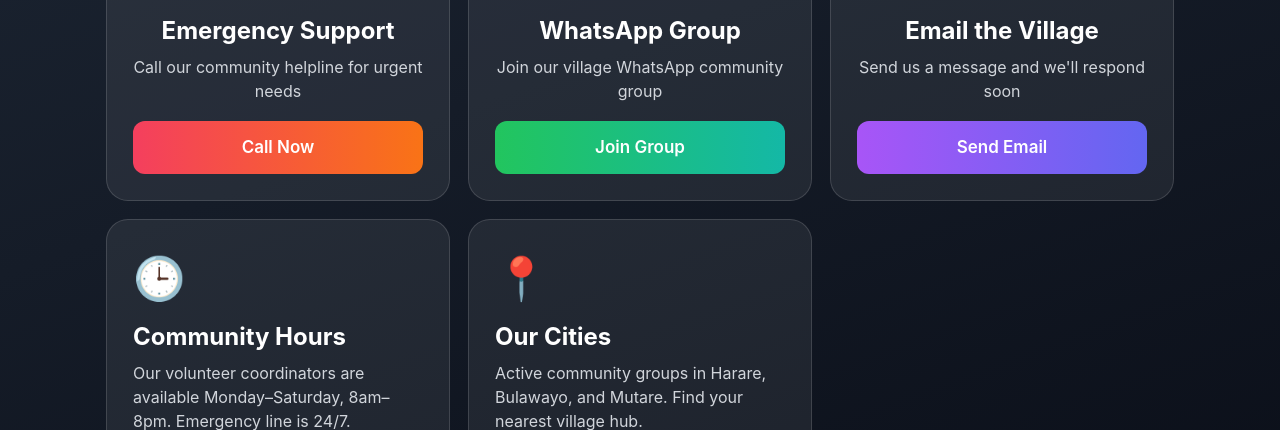
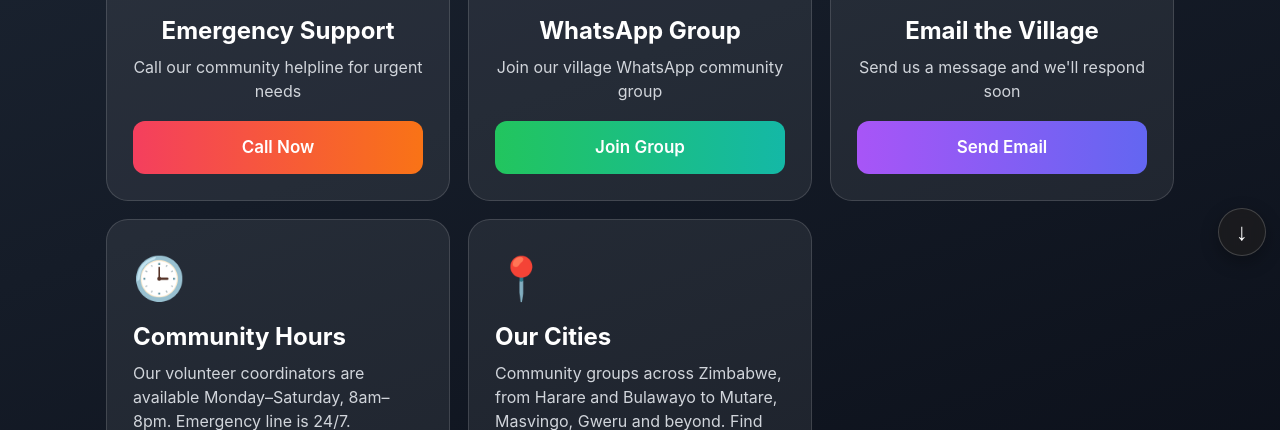
Before and after one commit to MrMikeSho/New-Roots-v4, a plain HTML site: page support.html in a window 1280 px wide. Shown: the part 522-952 px from the top of the page. Drawn offline with nearby package versions, Linux system fonts and the light colour scheme; no server answers.

Commit message:
Update support.html

```diff
--- a/support.html
+++ b/support.html
@@ -20,7 +20,7 @@
       <div class="scard"><div class="sic b-wa">💬</div><h3>WhatsApp Group</h3><p>Join our village WhatsApp community group</p><a class="btn b-wa" id="wa" href="#">Join Group</a></div>
       <div class="scard"><div class="sic b-mail">✉️</div><h3>Email the Village</h3><p>Send us a message and we'll respond soon</p><a class="btn b-mail" id="mail" href="#">Send Email</a></div>
       <div class="scard left"><div style="font-size:42px;color:#d4620f">🕒</div><h3>Community Hours</h3><p>Our volunteer coordinators are available Monday–Saturday, 8am–8pm. Emergency line is 24/7.</p></div>
-      <div class="scard left"><div style="font-size:42px;color:#d4620f">📍</div><h3>Our Cities</h3><p>Active community groups in Harare, Bulawayo, and Mutare. Find your nearest village hub.</p></div>
+      <div class="scard left"><div style="font-size:42px;color:#d4620f">📍</div><h3>Our Cities</h3><p>Community groups across Zimbabwe, from Harare and Bulawayo to Mutare, Masvingo, Gweru and beyond. Find your nearest village hub.</p></div>
     </div>
   </div>
 </section>
@@ -28,6 +28,7 @@
 <script src="config.js"></script>
 <script src="data.js"></script>
 <script src="core.js"></script>
+<script src="social.js"></script>
 <script>boot();</script>
 </body>
 </html>
```
